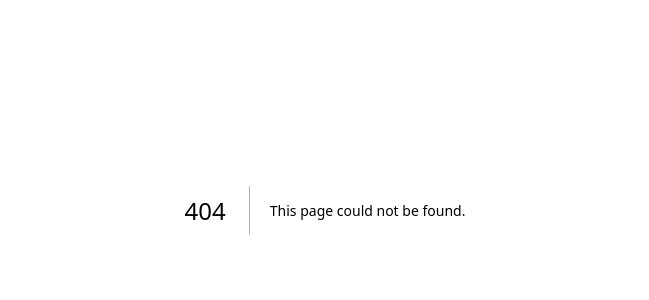
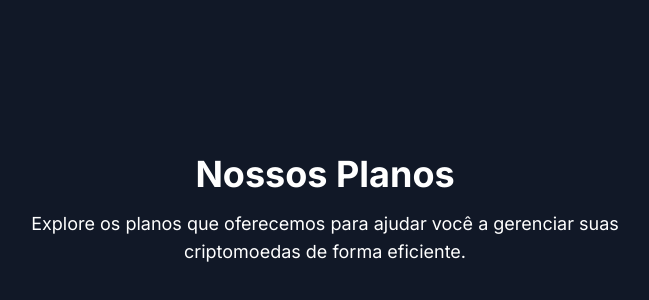
Before and after one commit to yuribodo/cripto-management, a Next.js app: page /planos in a window 1280 px wide. Before the commit this address had no page. Shown: the part 190-490 px from the top of the page, without its empty margins (315-964 px from the left). Built offline with nearby package versions, Linux system fonts and the light colour scheme.

Commit message:
feat: add page login and planos initla design

```diff
--- /dev/null
+++ b/src/app/login/page.tsx
@@ -0,0 +1,10 @@
+export default function Login() {
+    return (
+      <div className="min-h-screen bg-gray-900 text-white flex flex-col items-center justify-center">
+        <h1 className="text-4xl font-bold">Faça Login</h1>
+        <p className="mt-4 text-lg max-w-2xl text-center">
+          Entre na sua conta para começar a gerenciar suas criptomoedas.
+        </p>
+      </div>
+    );
+  }
--- /dev/null
+++ b/src/app/planos/page.tsx
@@ -0,0 +1,10 @@
+export default function Planos() {
+    return (
+      <div className="min-h-screen bg-gray-900 text-white flex flex-col items-center justify-center">
+        <h1 className="text-4xl font-bold">Nossos Planos</h1>
+        <p className="mt-4 text-lg max-w-2xl text-center">
+          Explore os planos que oferecemos para ajudar você a gerenciar suas criptomoedas de forma eficiente.
+        </p>
+      </div>
+    );
+  }
```
